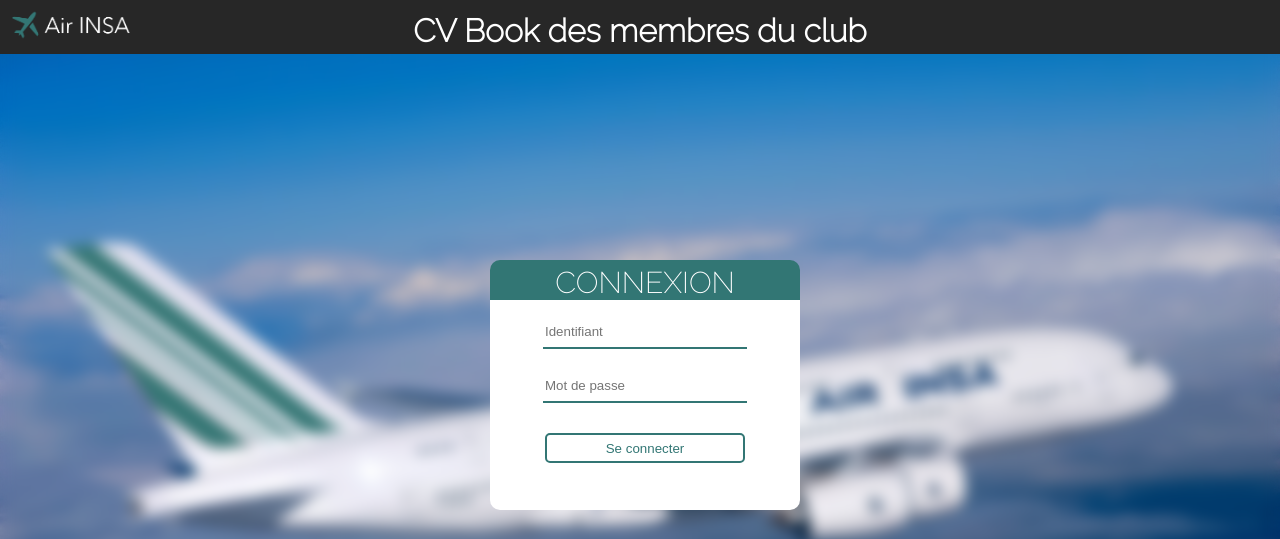
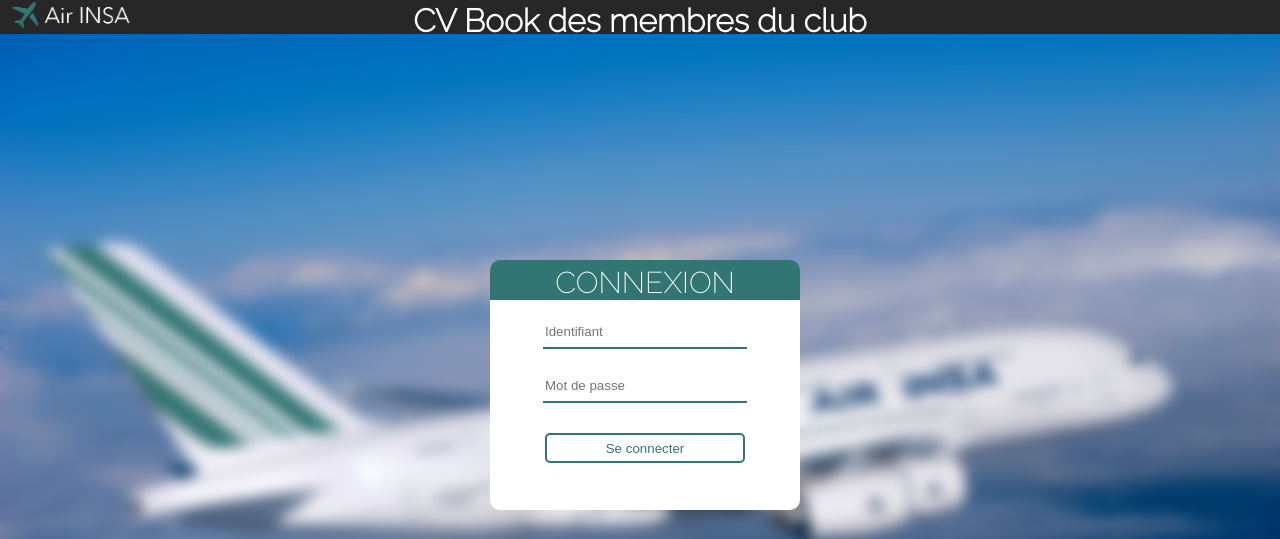
Before and after one commit to killianmarty/airinsa, a PHP site: page /cvbook/index.php in a window 1280 px wide. Shown: the top 539 px of the page. Run offline with PHP 8.4, Linux system fonts and the light colour scheme.

Commit message:
cvbook header

```diff
--- a/cvbook/index.php
+++ b/cvbook/index.php
@@ -145,7 +145,7 @@
       font-family: 'Raleway', sans-serif;
       color: white;
       justify-content: space-between;
-      padding: 10px;
+      padding: 0 10px 0 10px;
       background-color: rgb(39, 39, 39);
     }
 
```
